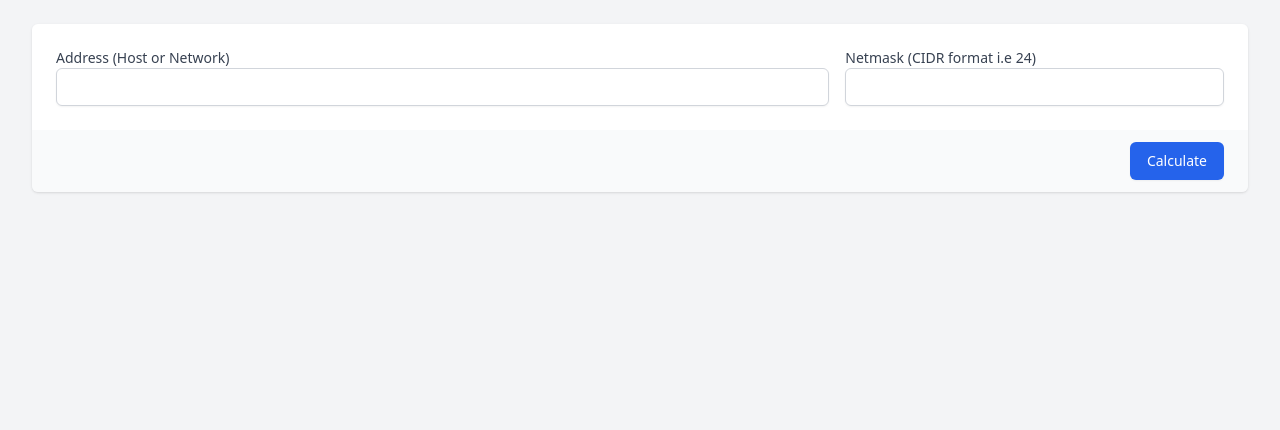
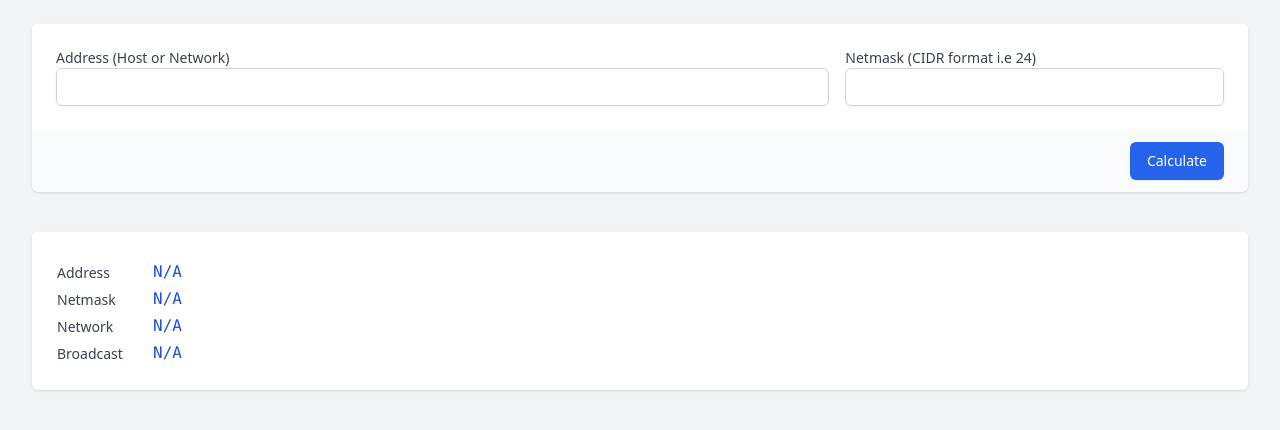
Before and after one commit to dilanluna/ip-calculator, a React (Vite) app: page / in a window 1280 px wide. Shown: the top 430 px of the page. Built offline with nearby package versions, Linux system fonts and the light colour scheme.

Commit message:
feat: display ip calculation results

```diff
--- a/src/app.tsx
+++ b/src/app.tsx
@@ -1,10 +1,15 @@
+import { useState } from 'react';
 import Form from './form';
+import Results from './results';
+import { Network } from './types';
 
 export default function App() {
+  const [network, setNetwork] = useState<Network>();
   return (
     <div className="py-6 sm:px-6 lg:px-8">
       <div className="container mx-auto">
-        <Form onSubmit={(data) => console.log(data)} />
+        <Form onSubmit={(data) => setNetwork(data)} />
+        <Results network={network} />
       </div>
     </div>
   );
--- /dev/null
+++ b/src/results.tsx
@@ -0,0 +1,98 @@
+import { useMemo } from 'react';
+import Ip from './ip';
+import { Network } from './types';
+
+export default function Results({ network }: { network?: Network }) {
+  const ip = useMemo(
+    () => (network ? Ip.fromString(network.address) : null),
+    [network],
+  );
+  const netmask = useMemo(
+    () => (network ? Ip.netmask(Number(network.netmask)) : null),
+    [network],
+  );
+
+  return (
+    <section aria-label="Calculation results">
+      <div className="mt-10">
+        <div className="shadow sm:overflow-hidden sm:rounded-md">
+          <div className="bg-white px-4 py-5 sm:p-6">
+            <table className="w-full">
+              <thead>
+                <tr>
+                  <td className="w-24" />
+                </tr>
+              </thead>
+              <tbody>
+                <tr>
+                  <td>
+                    <span
+                      id="AddressLabel"
+                      className="text-sm font-medium text-gray-700">
+                      Address
+                    </span>
+                  </td>
+                  <td>
+                    <span
+                      aria-labelledby="AddressLabel"
+                      className="font-mono text-blue-700">
+                      {ip ? ip.toString() : 'N/A'}
+                    </span>
+                  </td>
+                </tr>
+                <tr>
+                  <td>
+                    <span
+                      id="NetmaskLabel"
+                      className="text-sm font-medium text-gray-700">
+                      Netmask
+                    </span>
+                  </td>
+                  <td>
+                    <span
+                      aria-labelledby="NetmaskLabel"
+                      className="font-mono text-blue-700">
+                      {netmask ? netmask.toString() : 'N/A'}
+                    </span>
+                  </td>
+                </tr>
+                <tr>
+                  <td>
+                    <span
+                      id="NetworkLabel"
+                      className="text-sm font-medium text-gray-700">
+                      Network
+                    </span>
+                  </td>
+                  <td>
+                    <span
+                      aria-labelledby="NetworkLabel"
+                      className="font-mono text-blue-700">
+                      {ip && netmask ? ip.network(netmask).toString() : 'N/A'}
+                    </span>
+                  </td>
+                </tr>
+                <tr>
+                  <td>
+                    <span
+                      id="BroadcastLabel"
+                      className="text-sm font-medium text-gray-700">
+                      Broadcast
+                    </span>
+                  </td>
+                  <td>
+                    <span
+                      aria-labelledby="BroadcastLabel"
+                      className="font-mono text-blue-700">
+                      {ip && netmask ? ip.broadcast(netmask).toString() : 'N/A'}
+                    </span>
+                  </td>
+                </tr>
+              </tbody>
+            </table>
+          </div>
+        </div>
+      </div>
+    </section>
+  );
+}
```
Also changed, not shown: 1 other file (tests, documents, lock files or other folders).
